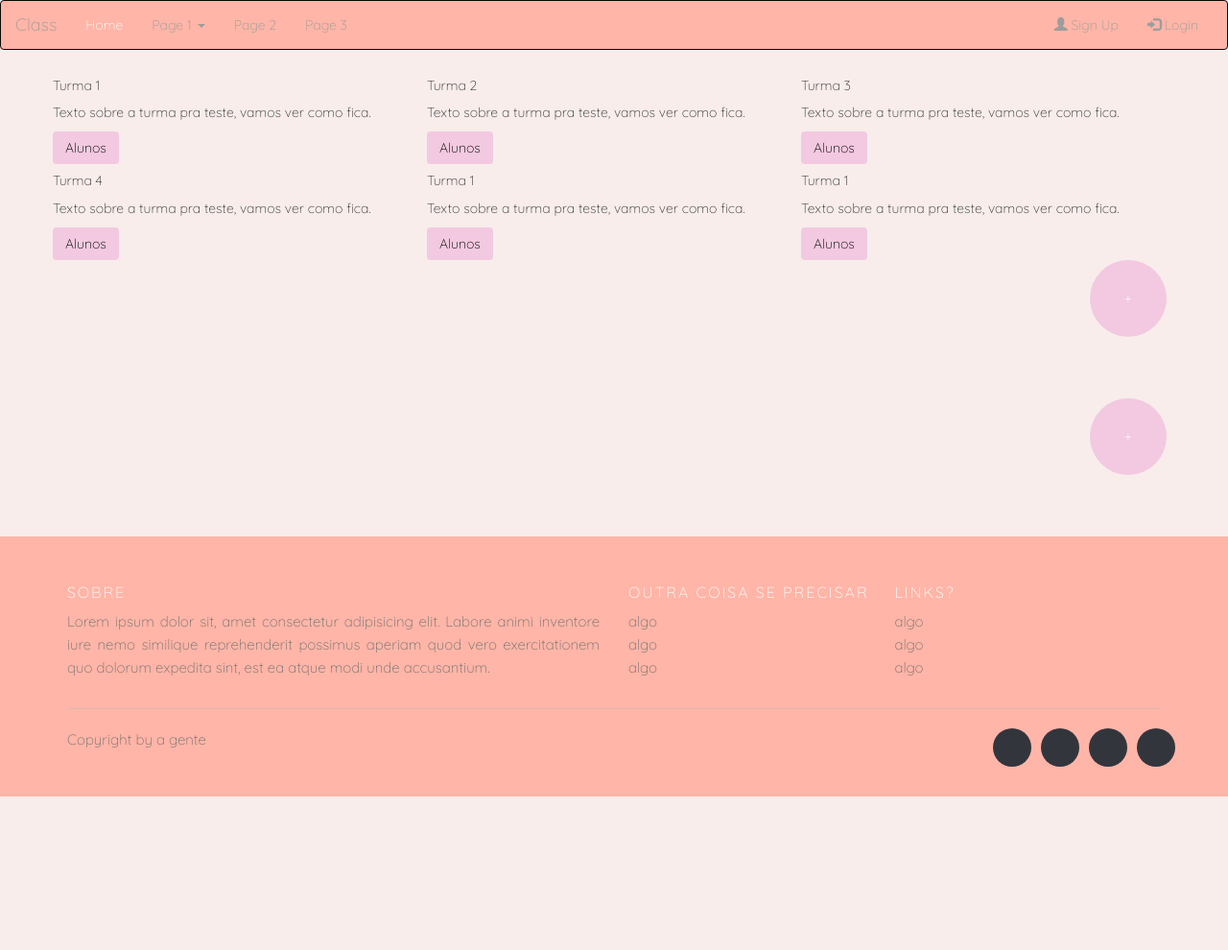
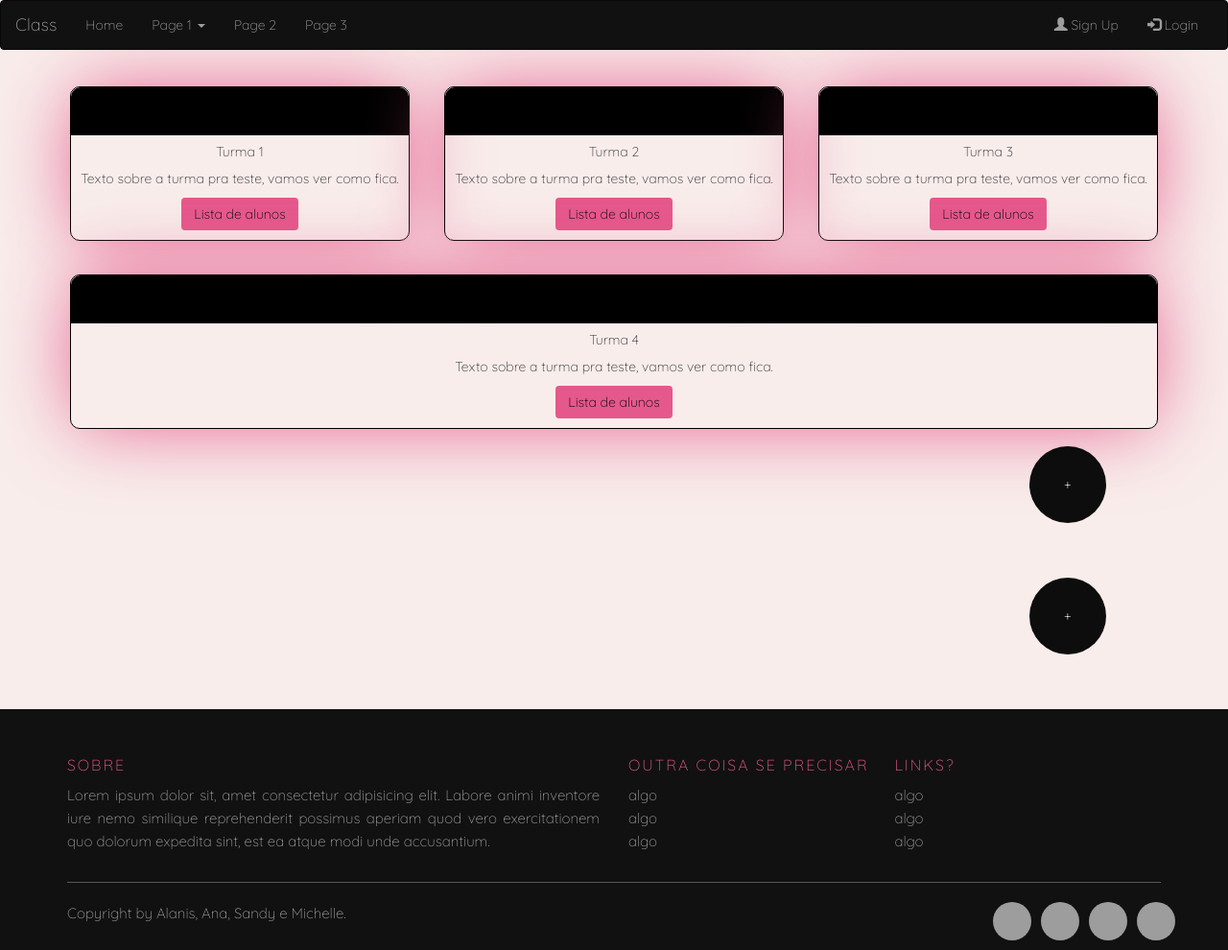
Before and after one commit to SandyHoffmann/TrabalhoSistemaEscola, a plain HTML site: page html/index.html in a window 1280 px wide. Shown: the whole page at 96% size. Before the commit the page ends 830 px from the top, so only its background shows below. Drawn offline with nearby package versions, Linux system fonts and the light colour scheme.

Commit message:
Paleta de cores nova

```diff
--- a/html/csscopia.css
+++ b/html/csscopia.css
@@ -3,43 +3,49 @@ body {
   }
 
   nav {
-    background-color: #F28DBC !important;
+    background-color: #111111 !important;
+    color: #e5588b;
   }
-
+  .navbar-brand{
+    color: #e5588b;
+  }
   #Home li {
-    background-color: #F28DBC !important ;
+    background-color: #111111 !important ;
   }
 
   .dropdown-menu {
-    color: black;
+    color: #111111;
   }
 
   .site-footer {
-    background-color: #F28DBC;
+    background-color: #111111;
     padding: 45px 0 20px;
     font-size: 15px;
     line-height: 24px;
-    color: #737373;
+    color: black;
   }
   .site-footer hr {
-    border-top-color: #bbb;
+    border-top-color: #9D9D9D;
     opacity: 0.5;
+  }
+  .text-justify{
+    color: #9D9D9D;
   }
   .site-footer hr.small {
     margin: 20px 0;
   }
   .site-footer h6 {
-    color: #fff;
+    color: #e5588b;
     font-size: 16px;
     text-transform: uppercase;
     margin-top: 5px;
     letter-spacing: 2px;
   }
   .site-footer a {
-    color: #737373;
+    color: #9D9D9D;
   }
   .site-footer a:hover {
-    color: #FFB5A7;
+    color: #9D9D9D;
     text-decoration: none;
   }
   .footer-links {
@@ -50,12 +56,12 @@ body {
     display: block;
   }
   .footer-links a {
-    color: #737373;
+    color: #9D9D9D;
   }
   .footer-links a:active,
   .footer-links a:focus,
   .footer-links a:hover {
-    color: #FFB5A7;
+    color: #9D9D9D;
     text-decoration: none;
   }
   .footer-links.inline li {
@@ -71,7 +77,7 @@ body {
     margin-left: 6px;
     margin-right: 0;
     border-radius: 100%;
-    background-color: #33353d;
+    background-color: #9D9D9D;
   }
   .copyright-text {
     margin: 0;
@@ -102,13 +108,13 @@ body {
   .social-icons li.title {
     margin-right: 15px;
     text-transform: uppercase;
-    color: #96a2b2;
+    color: #9D9D9D;
     font-weight: 700;
     font-size: 13px;
   }
   .social-icons a {
     background-color: #eceeef;
-    color: #818a91;
+    color: #9D9D9D;
     font-size: 16px;
     display: inline-block;
     line-height: 44px;
@@ -121,11 +127,14 @@ body {
     -o-transition: all 0.2s linear;
     transition: all 0.2s linear;
   }
+  .copyright-text{
+    color:#9D9D9D;
+  }
   .social-icons a:active,
   .social-icons a:focus,
   .social-icons a:hover {
-    color: #fff;
-    background-color: #29aafe;
+    color: #e5588b;
+    background-color: #e5588b;
   }
   .social-icons.size-sm a {
     line-height: 34px;
@@ -134,16 +143,16 @@ body {
     font-size: 14px;
   }
   .social-icons a.facebook:hover {
-    background-color: #fec89a;
+    background-color: #9D9D9D;
   }
   .social-icons a.twitter:hover {
-    background-color: #f9dcc4;
+    background-color: #9D9D9D;
   }
   .social-icons a.linkedin:hover {
-    background-color: #fcd5ce;
+    background-color: #9D9D9D;
   }
   .social-icons a.dribbble:hover {
-    background-color: #f8edeb;
+    background-color: #9D9D9D;
   }
   @media (max-width: 767px) {
     .social-icons li.title {
--- a/html/cssindex.css
+++ b/html/cssindex.css
@@ -1,13 +1,13 @@
 #botaoenviar{
-    background-color: #F2C9E0 !important;
-    color: BLACK;
+    background-color: #0D0D0D !important;
+    color: #e5588b;
 }
 #botao{
-    background-color: #F2C9E0;
+    background-color: #e5588b;
     color: BLACK;
 }
 #botaoAluno{
-    background-color: #F2C9E0;
+    background-color: #e5588b;
     color: BLACK;
 }
 #centralizarBotao{
@@ -25,7 +25,23 @@
     flex-wrap: wrap;
 }
 .card{
-    flex: 1 0 33%;
+    flex: 1 1 25%;
+    margin: 1.5%;
+    border: 1px solid black;
+    text-align: center;
+    border-radius: 10px;
+    padding-bottom: 10px;
+    -webkit-box-shadow: 0px 0px 81px -6px rgba(229,88,139,1);
+    -moz-box-shadow: 0px 0px 81px -6px rgba(229,88,139,1);
+    box-shadow: 0px 0px 81px -6px rgba(229,88,139,1);
+}
+.cabecalho{
+    background-color:black;
+    border-top-left-radius: 10px;
+    border-top-right-radius: 10px;
+    border: 20px solid black;
+    width: 100%;
+    height: 50px;
 }
 .mais{
     display: flex;
@@ -35,7 +51,7 @@
     margin-bottom: 5%;
 }
 #botaomais{
-    background-color:  #F2C9E0 !important;
+    background-color:  #0D0D0D !important;
     color: white;
     border-radius: 50%;
     width: 10vh;
@@ -49,14 +65,14 @@
     margin-bottom: 5%;
 }
 #botaomaisAluno{
-    background-color:  #F2C9E0 !important;
+    background-color:  #0D0D0D !important;
     color: white;
     border-radius: 50%;
     width: 10vh;
 
 }
 .titulo-cadastro{
-    color: #FFB5A7;
+    color: #D93B58;
     text-align: center;
 }
 .form-group{
--- a/html/index.html
+++ b/html/index.html
@@ -12,7 +12,7 @@
       rel="shortcut icon"
       href="https://img.icons8.com/ios/250/000000/classroom.png"
     />
-    <link rel="stylesheet" href="css.css" />
+    <link rel="stylesheet" href="csscopia.css" />
     <link rel="stylesheet" href="cssmodal.css" />
     <script src="https://ajax.googleapis.com/ajax/libs/jquery/3.5.1/jquery.min.js"></script>
     <script src="https://maxcdn.bootstrapcdn.com/bootstrap/3.4.1/js/bootstrap.min.js"></script>
@@ -44,30 +44,30 @@
             style="background-color: #ffb5a7"
           >
             <li class="active">
-              <a href="#" style="background-color: #ffb5a7">Home</a>
+              <a href="#" style="background-color: #111111 ; color: #9D9D9D;">Home</a>
             </li>
             <li class="dropdown">
-              <a class="dropdown-toggle" data-toggle="dropdown" href="#"
+              <a class="dropdown-toggle" data-toggle="dropdown" href="#" style="background-color: #111111 ; color: #9D9D9D;"
                 >Page 1 <span class="caret"></span
               ></a>
-              <ul class="dropdown-menu" style="background-color: black">
-                <li><a href="#">Page 1-1</a></li>
-                <li><a href="#">Page 1-2</a></li>
-                <li><a href="#">Page 1-3</a></li>
+              <ul class="dropdown-menu" style="background-color: black ; color: #9D9D9D;">
+                <li><a href="#" style="background-color: #111111 ; color: #9D9D9D;">Page 1-1</a></li>
+                <li><a href="#" style="background-color: #111111 ; color: #9D9D9D;">Page 1-2</a></li>
+                <li><a href="#" style="background-color: #111111 ; color: #9D9D9D;">Page 1-3</a></li>
               </ul>
             </li>
-            <li><a href="#">Page 2</a></li>
-            <li><a href="#">Page 3</a></li>
+            <li><a href="#" style="background-color: #111111 ; color: #9D9D9D;">Page 2</a></li>
+            <li><a href="#" style="background-color: #111111 ; color: #9D9D9D;">Page 3</a></li>
           </ul>
           <ul class="nav navbar-nav navbar-right">
             <li>
               <a href="#"
-                ><span class="glyphicon glyphicon-user"></span> Sign Up</a
+                ><span class="glyphicon glyphicon-user" style="background-color: #111111 ; color: #9D9D9D;"></span> Sign Up</a
               >
             </li>
             <li>
               <a href="#"
-                ><span class="glyphicon glyphicon-log-in"></span> Login</a
+                ><span class="glyphicon glyphicon-log-in" style="background-color: #111111 ; color: #9D9D9D;"></span> Login</a
               >
             </li>
           </ul>
@@ -78,54 +78,40 @@
     <div class="container">
       <div class="row" id="fileira">
         <div class="card" style="width: 18rem;">
-          <div class="card-header"></div>
+          <div class="cabecalho"></div>
                 <div class="card-body">
                 <h5 class="card-title">Turma 1</h5>
                 <p class="card-text">Texto sobre a turma pra teste, vamos ver como fica.</p>
-                <a href="#" class="btn btn" id="botao">Alunos</a>
+                <a href="#" class="btn btn" id="botao">Lista de alunos</a>
             </div>
           </div>
         <div class="card" style="width: 18rem;">
-          <div class="card-header"></div>
+          <div class="cabecalho"></div>
                 <div class="card-body">
                 <h5 class="card-title">Turma 2</h5>
                 <p class="card-text">Texto sobre a turma pra teste, vamos ver como fica.</p>
-                <a href="#" class="btn btn" id="botao">Alunos</a>
+                <a href="#" class="btn btn" id="botao">Lista de alunos</a>
             </div>
         </div>
         <div class="card" style="width: 18rem;">
-          <div class="card-header"></div>
+          <div class="cabecalho"></div>
                 <div class="card-body">
                 <h5 class="card-title">Turma 3</h5>
                 <p class="card-text">Texto sobre a turma pra teste, vamos ver como fica.</p>
-                <a href="#" class="btn btn" id="botao">Alunos</a>
+                <a href="#" class="btn btn" id="botao">Lista de alunos</a>
             </div>
           </div>
           <div class="card" style="width: 18rem;">
-            <div class="card-header"></div>
+            <div class="cabecalho"></div>
                   <div class="card-body">
                   <h5 class="card-title">Turma 4</h5>
                   <p class="card-text">Texto sobre a turma pra teste, vamos ver como fica.</p>
-                  <a href="#" class="btn btn" id="botao">Alunos</a>
+                  <a href="#" class="btn btn" id="botao">Lista de alunos</a>
               </div>
             </div>
-            <div class="card" style="width: 18rem;">
-              <div class="card-header"></div>
-                    <div class="card-body">
-                    <h5 class="card-title">Turma 1</h5>
-                    <p class="card-text">Texto sobre a turma pra teste, vamos ver como fica.</p>
-                    <a href="#" class="btn btn" id="botao">Alunos</a>
-                </div>
-              </div>
-              <div class="card" style="width: 18rem;">
-                <div class="card-header"></div>
-                      <div class="card-body">
-                      <h5 class="card-title">Turma 1</h5>
-                      <p class="card-text">Texto sobre a turma pra teste, vamos ver como fica.</p>
-                      <a href="#" class="btn btn" id="botao">Alunos</a>
-                  </div>
-                </div>
-      </div>
+
+
+
     </div>
     <div class="mais">
       <button type="button" class="btn btn" id="botaomais" data-toggle="modal" data-target=".bd-example-modal-lg">+</button>
@@ -226,7 +212,7 @@
       <div class="container">
         <div class="row">
           <div class="col-md-8 col-sm-6 col-xs-12">
-            <p class="copyright-text">Copyright by a gente</p>
+            <p class="copyright-text">Copyright by Alanis, Ana, Sandy e Michelle.</p>
           </div>
           <div>
             <ul class="social-icons">
```
